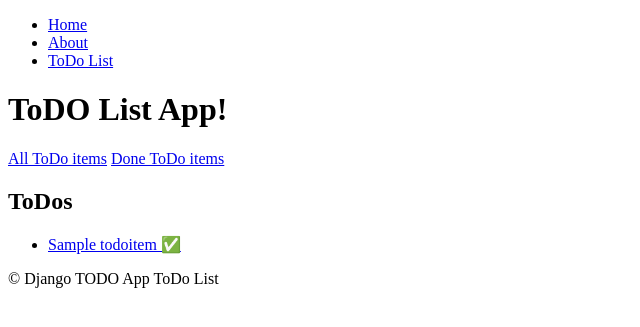
After one commit to Konstantin1521/Django-todo-project, a Django app: page /todos/ in a window 1280 px wide. The commit adds this page. Shown: the top 327 px of the page, without its empty margins (0-640 px from the left). Run offline with Django 5.2, Linux system fonts and the light colour scheme; tables that the repository leaves empty hold one stand-in row (values such as "Sample post").

Commit message:
create new templates update urls and view Update models

```diff
--- a/todo_manager/templates/base.html
+++ b/todo_manager/templates/base.html
@@ -15,6 +15,9 @@
   {% endblock body %}
 <footer>
   &copy; Django TODO App
+  {% block footer %}
+
+  {% endblock footer %}
 </footer>
 </body>
 </html>
--- a/todo_manager/templates/components/navBar.html
+++ b/todo_manager/templates/components/navBar.html
@@ -1,10 +1,13 @@
 <nav>
   <ul>
     <li>
-      <a href="#">Home</a>
+      <a href="{% url 'index' %}">Home</a>
     </li>
     <li>
       <a href="#">About</a>
     </li>
+    <li>
+      <a href="{% url 'todo_list:index' %}">ToDo List</a>
+    </li>
   </ul>
 </nav>
--- a/todo_manager/todo_list/models.py
+++ b/todo_manager/todo_list/models.py
@@ -3,6 +3,7 @@ from django.db import models
 # Create your models here.
 class ToDoItem(models.Model):
     class Meta:
+        ordering = ("id",)
         verbose_name = "ToDo name"
 
     title = models.CharField(max_length=70)
--- /dev/null
+++ b/todo_manager/todo_list/templates/todo_list/base.html
@@ -0,0 +1,4 @@
+{% extends 'base.html' %}
+{% block footer %}
+  ToDo List
+{% endblock footer %}
--- /dev/null
+++ b/todo_manager/todo_list/templates/todo_list/components/todo_items_list.html
@@ -0,0 +1,14 @@
+<ul>
+  {% for todo_item in object_list %}
+  <li>
+    <a href="{% url 'todo_list:detail' pk=todo_item.pk %}">
+      {{ todo_item.title }}
+      {% if todo_item.done %}
+      ✅
+      {% else%}
+      ❌
+      {% endif %}
+    </a>
+  </li>
+  {% endfor %}
+</ul>
--- /dev/null
+++ b/todo_manager/todo_list/templates/todo_list/index.html
@@ -0,0 +1,15 @@
+{% extends 'todo_list/base.html' %}
+
+{% block title %}
+TODO List Index
+{%endblock title %}
+
+{% block body %}
+<h1>ToDO List App!</h1>
+  <div>
+    <a href="{% url 'todo_list:list' %}">All ToDo items</a>
+    <a href="{% url 'todo_list:done' %}">Done ToDo items</a>
+  </div>
+  <h2>ToDos</h2>
+  {% include 'todo_list/components/todo_items_list.html' %}
+{% endblock body %}
--- /dev/null
+++ b/todo_manager/todo_list/urls.py
@@ -0,0 +1,13 @@
+
+from django.urls import path
+from django.views.generic import TemplateView
+from  . import views
+
+app_name = "todo_list"
+
+urlpatterns = [
+    path('', views.ToDoListIndexView.as_view(), name="index"),
+    path('<int:pk>/', views.ToDoDetailView.as_view(), name="detail"),
+    path('list/', views.ToDoListView.as_view(), name="list"),
+    path('done/', views.ToDoListDoneView.as_view(), name="done"),
+]
--- a/todo_manager/todo_list/views.py
+++ b/todo_manager/todo_list/views.py
@@ -1,3 +1,30 @@
+from django.http import HttpRequest, HttpResponse
 from django.shortcuts import render
+from django.views.generic import TemplateView, ListView, DetailView
+
+from  . models import ToDoItem
+
+class ToDoListIndexView(ListView):
+    template_name = "todo_list/index.html"
+    queryset = ToDoItem.objects.all()[:3]
+
+
+class ToDoListView(ListView):
+    # template_name = "todo_list/index.html"
+    model = ToDoItem
+
+class ToDoListDoneView(ListView):
+    queryset = ToDoItem.objects.filter(done=True).all()
+
+
+class ToDoDetailView(DetailView):
+    model = ToDoItem
 
 # Create your views here.
+# def index_view(request: HttpRequest) -> HttpResponse:
+#     todo_items = ToDoItem.objects.all()
+#     return  render(
+#         request,
+#         template_name="todo_list/index.html",
+#         context={"todo_items": todo_items[:3]}
+#     )
--- a/todo_manager/todo_manager/urls.py
+++ b/todo_manager/todo_manager/urls.py
@@ -15,10 +15,11 @@ Including another URLconf
     2. Add a URL to urlpatterns:  path('blog/', include('blog.urls'))
 """
 from django.contrib import admin
-from django.urls import path
+from django.urls import path, include
 from django.views.generic import TemplateView
 
 urlpatterns = [
-    path('', TemplateView.as_view(template_name="index.html")),
+    path('', TemplateView.as_view(template_name="index.html"), name="index"),
+    path('todos/', include("todo_list.urls")),
     path('admin/', admin.site.urls),
 ]
```
Also changed, not shown: todo_manager/todo_list/templates/todo_list/todoItem_list.html (added, +10 -0 lines), todo_manager/todo_list/templates/todo_list/todoitem_detail.html (added, +16 -0 lines).
